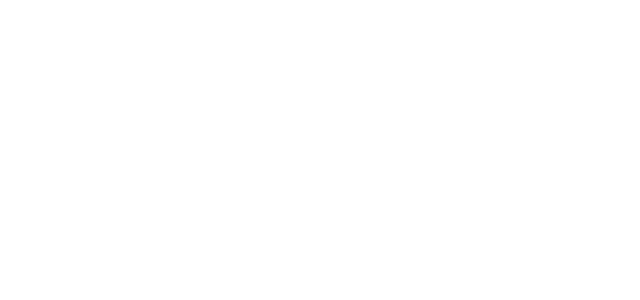
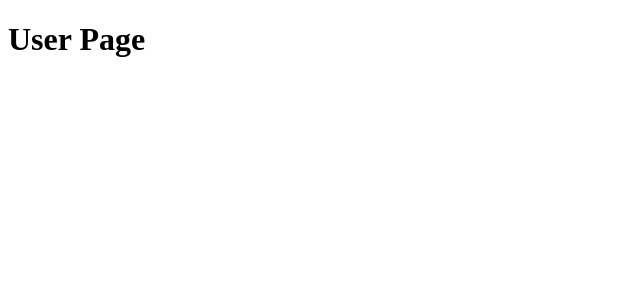
Before and after one commit to rafi021/nuxtapp, a Nuxt app: page /users in a window 1280 px wide. Before the commit this address had no page. Shown: the top 300 px of the page, without its empty margins (0-640 px from the left). Built offline with nearby package versions, Linux system fonts and the light colour scheme.

Commit message:
creating pages

```diff
--- a/pages/index.vue
+++ b/pages/index.vue
@@ -1,5 +1,5 @@
 <template>
-  <Tutorial />
+<h1>Hello World</h1>
 </template>
 
 <script>
--- /dev/null
+++ b/pages/users.vue
@@ -0,0 +1,3 @@
+<template>
+<h1>User Page</h1>
+</template>
```
